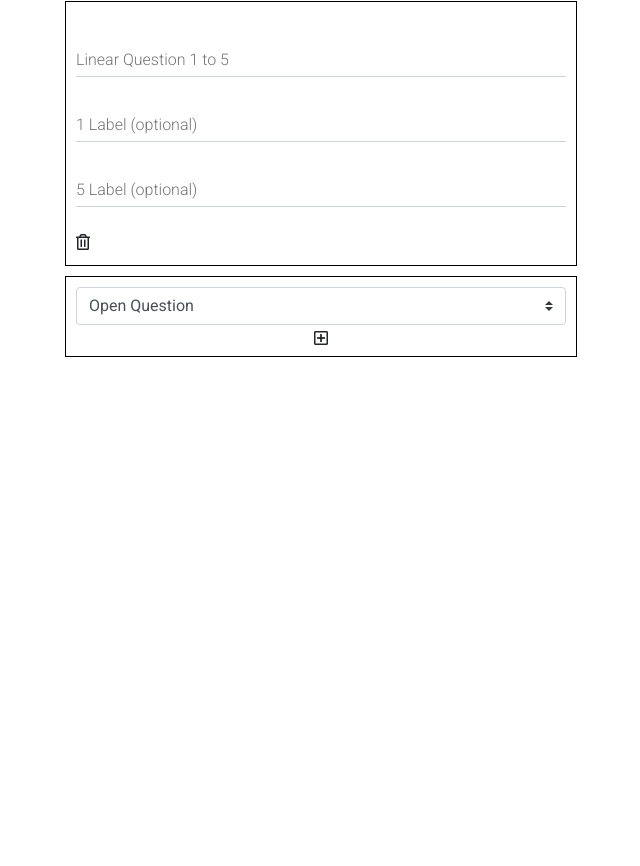
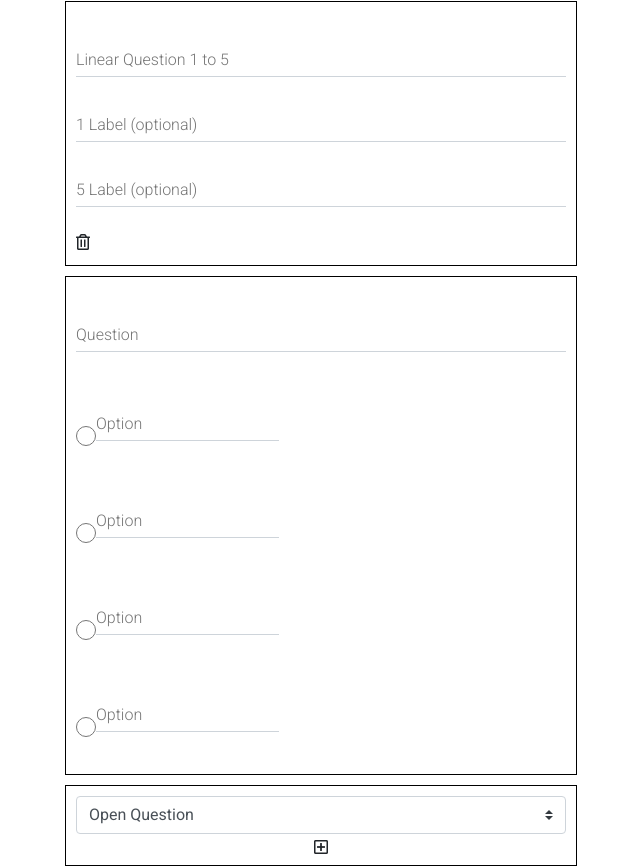
Before and after one commit to roee030/Forms-ReactJS, a React (Create React App) app: page /createsurvey in a window 1280 px wide. Shown: the part 461-1327 px from the top of the page, without its empty margins (319-959 px from the left). Before the commit the page ends 818 px from the top, so only its background shows below. Built offline with nearby package versions, Linux system fonts and the light colour scheme.

Commit message:
add radio component

```diff
--- a/src/Components/CreateSurvey.js
+++ b/src/Components/CreateSurvey.js
@@ -3,12 +3,14 @@ import Title from "./Title";
 import OpenQuestion from "./OpenQuestion";
 import AddQestion from "./AddQuestion";
 import LinearQuestion from "./LinearQuestion";
+import RadioQuestion from "./RadioQuestion";
 export default function CreateSurvey() {
   return (
     <div>
       <Title />
       <OpenQuestion />
       <LinearQuestion />
+      <RadioQuestion />
       <AddQestion />
     </div>
   );
--- /dev/null
+++ b/src/Components/RadioQuestion.css
@@ -0,0 +1,16 @@
+.radio-question-wraper {
+  display: flex;
+  justify-content: center;
+  align-items: center;
+}
+.radio-question-form {
+  width: 40vw;
+  border: 1px solid black;
+  margin-top: 10px;
+  padding: 10px;
+}
+.radio-question-option {
+  display: flex;
+  justify-content: start;
+  align-items: center;
+}
--- a/src/Components/RadioQuestion.js
+++ b/src/Components/RadioQuestion.js
@@ -0,0 +1,28 @@
+import React from "react";
+import { MDBContainer, MDBInput } from "mdbreact";
+import "./RadioQuestion.css";
+export default function RadioQuestion() {
+  return (
+    <div className="radio-question-wraper">
+      <div className="radio-question-form">
+        <MDBInput label="Question" />
+        <div className="radio-question-option">
+          <MDBInput type="radio" />
+          <MDBInput label="Option" />
+        </div>
+        <div className="radio-question-option">
+          <MDBInput type="radio" />
+          <MDBInput label="Option" />
+        </div>
+        <div className="radio-question-option">
+          <MDBInput type="radio" />
+          <MDBInput label="Option" />
+        </div>
+        <div className="radio-question-option">
+          <MDBInput type="radio" />
+          <MDBInput label="Option" />
+        </div>
+      </div>
+    </div>
+  );
+}
```
